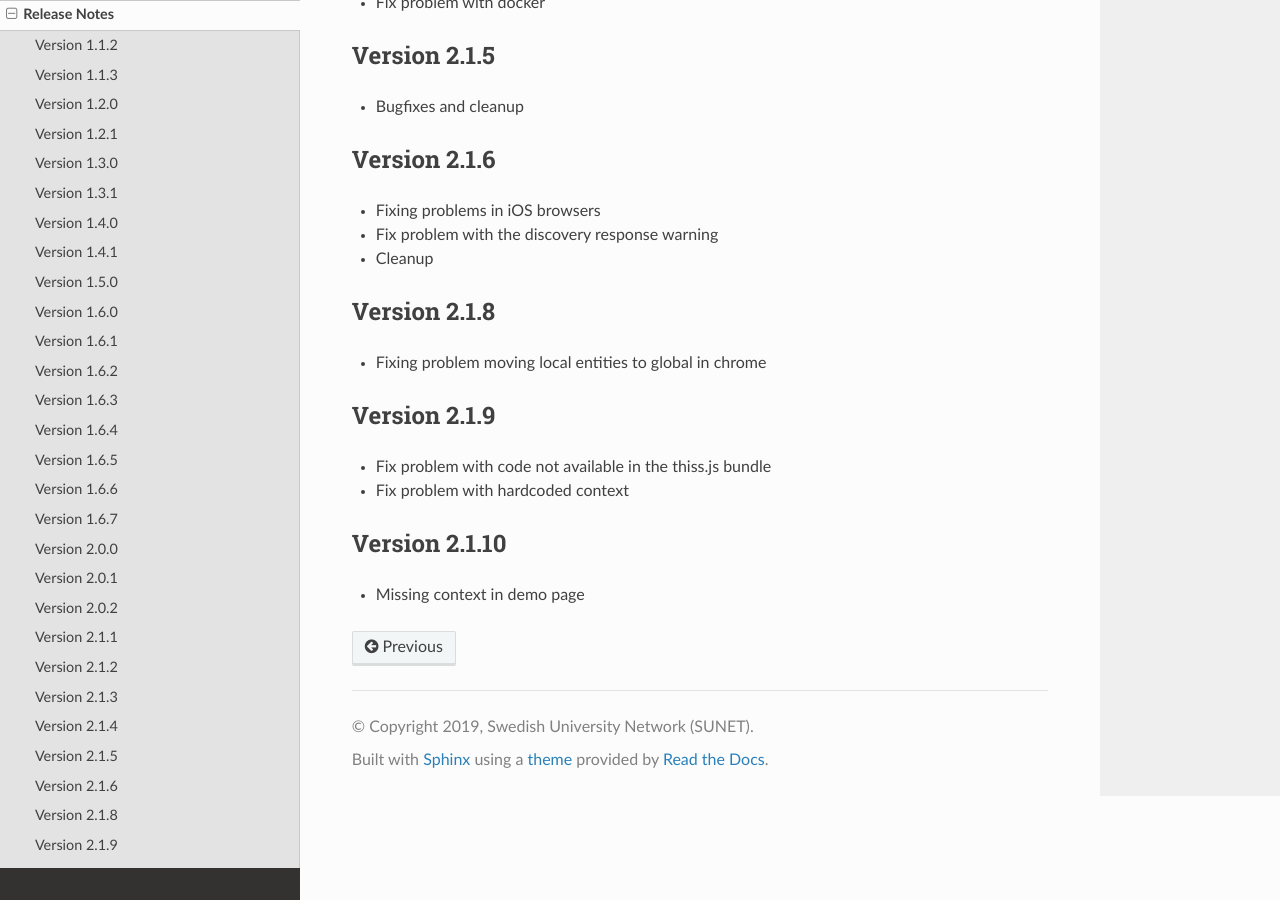
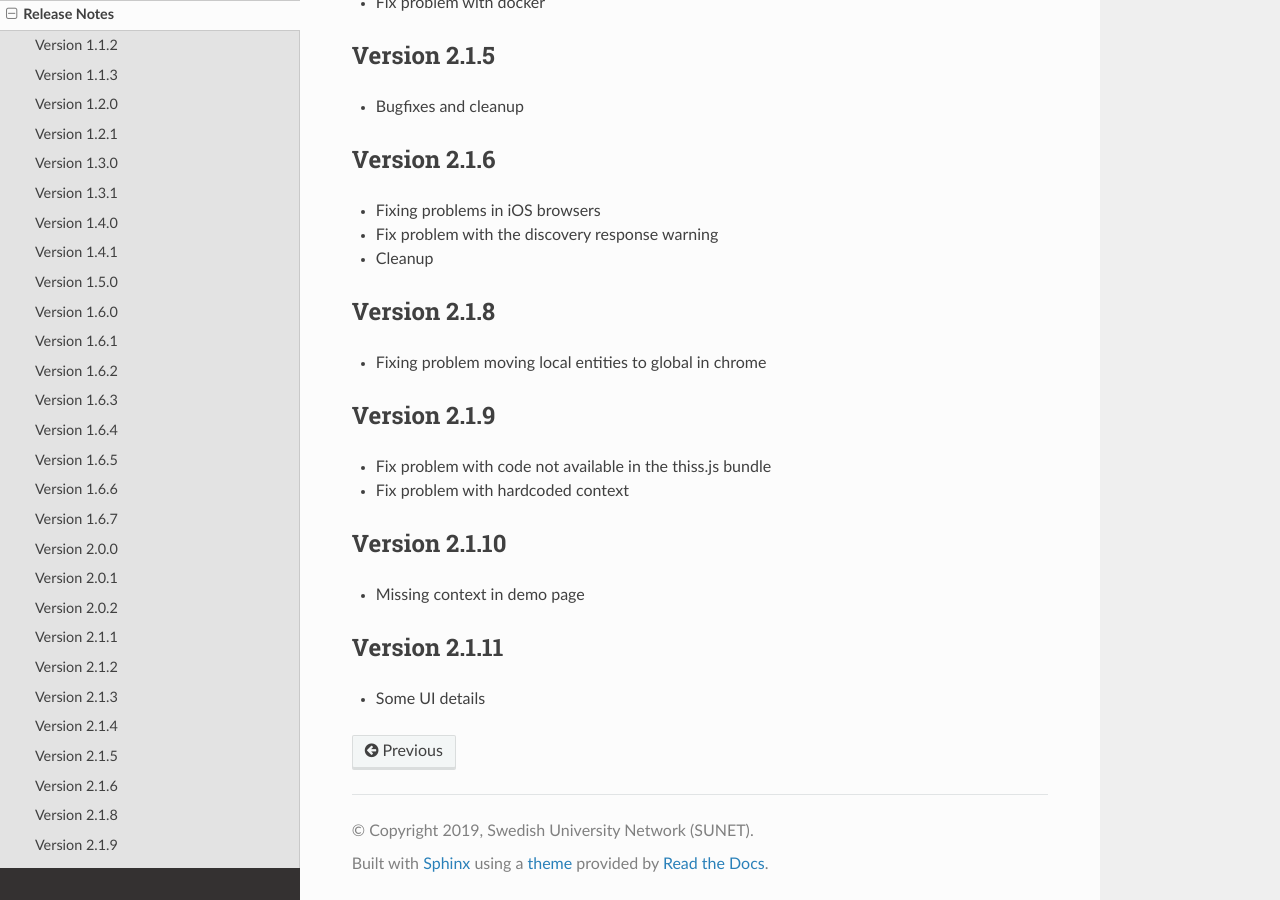
Before and after one commit to TheIdentitySelector/thiss-js, a Sphinx documentation site: the page built from docs/releasenotes.rst, in a window 1280 px wide and 900 px high, scrolled down 3025 px. Built offline with Sphinx 7.4.7 and the Read the Docs theme 3.1.0, drawn with Linux system fonts in a browser that asks for light colours.

Commit message:
bump version

```diff
--- a/docs/conf.py
+++ b/docs/conf.py
@@ -26,7 +26,7 @@
 # The short X.Y version
 version = u'2.1'
 # The full version, including alpha/beta/rc tags
-release = u'2.1.10'
+release = u'2.1.11'
 js_source_path = '../src'
 
 # -- General configuration ---------------------------------------------------
--- a/docs/releasenotes.rst
+++ b/docs/releasenotes.rst
@@ -166,3 +166,8 @@
 -------------
 
 * Missing context in demo page
+
+Version 2.1.11
+-------------
+
+* Some UI details
--- a/package.json
+++ b/package.json
@@ -1,6 +1,6 @@
 {
   "name": "@theidentityselector/thiss",
-  "version": "2.1.10",
+  "version": "2.1.11",
   "description": "The Identity Selector",
   "main": "index.js",
   "private": false,
```
Also changed, not shown: 2 other files.
